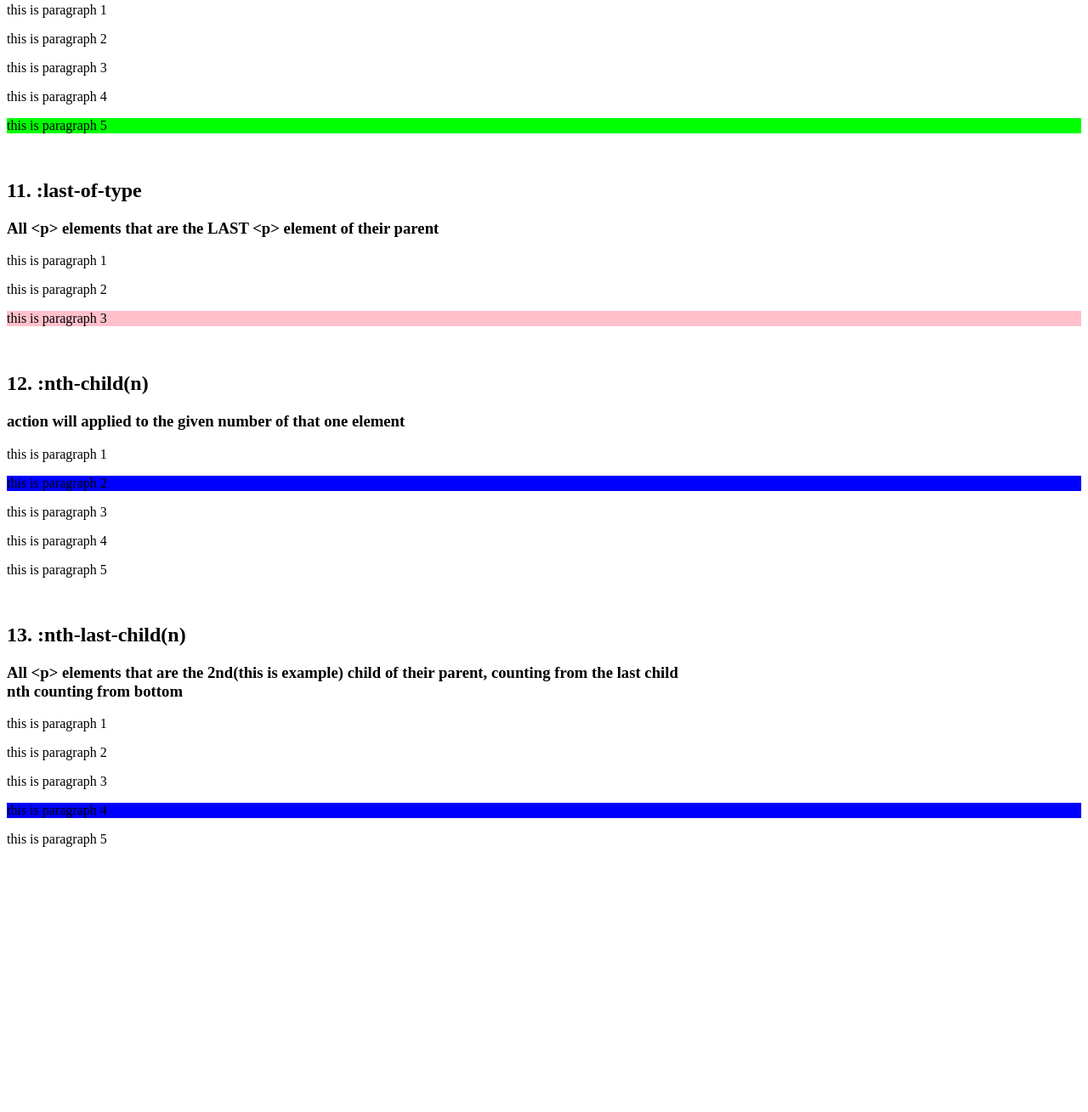
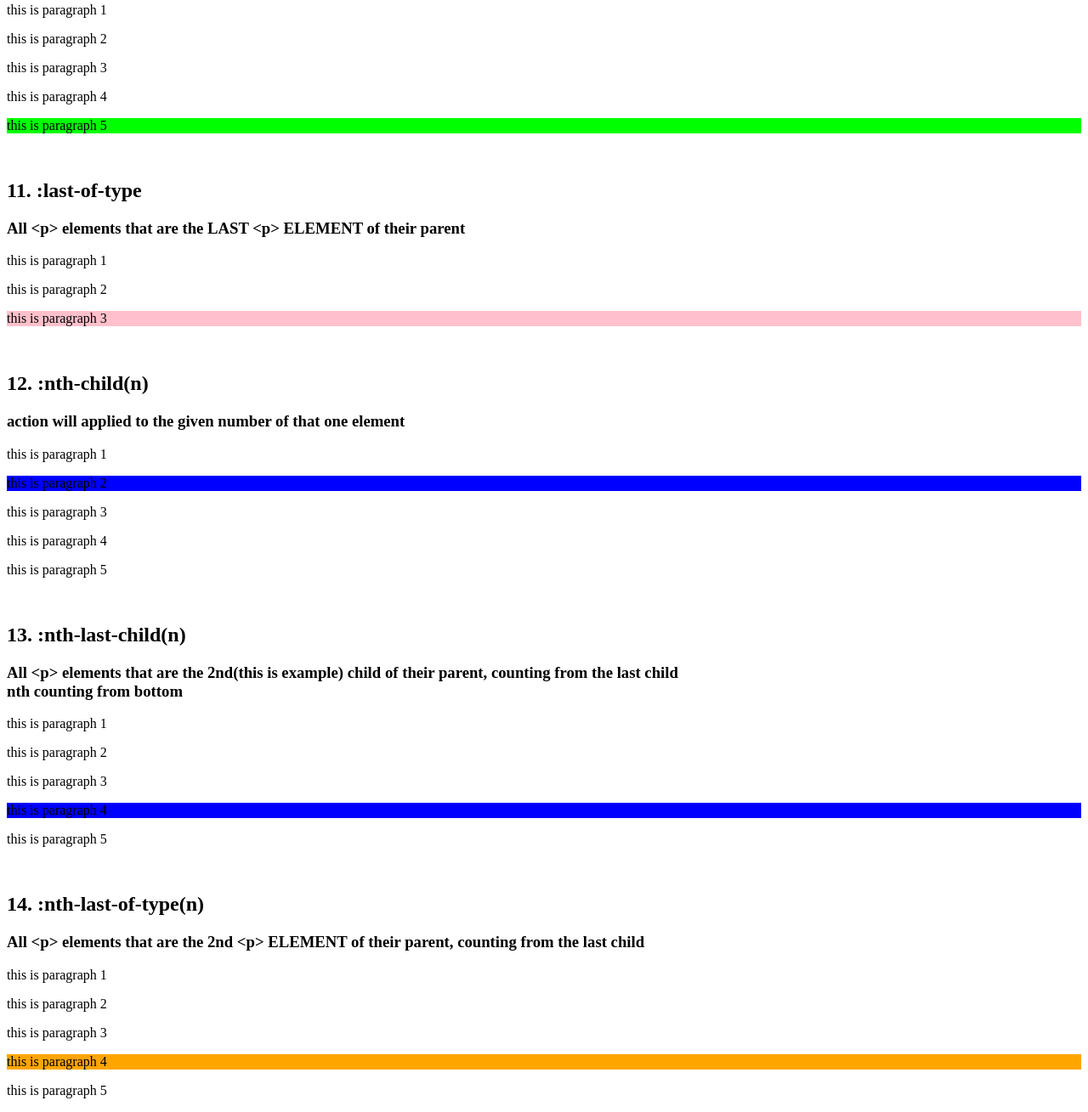
Before and after one commit to konregon/Jquery_ALL, a plain HTML site: page index.html in a window 1280 px wide. Shown: the part 2180-3489 px from the top of the page at 85% size. Before the commit the page ends 3193 px from the top, so only its background shows below. Drawn offline with nearby package versions, Linux system fonts and the light colour scheme.

Commit message:
:nth-last-of-type(n)

```diff
--- a/index.html
+++ b/index.html
@@ -103,7 +103,7 @@
     <br>
 
     <h2>11. :last-of-type</h2>
-    <h3>All &lt;p&gt; elements that are the LAST &lt;p&gt; element of their parent</h3>
+    <h3>All &lt;p&gt; elements that are the LAST &lt;p&gt; ELEMENT of their parent</h3>
     <div class="lastOfType_selector1">
         <p>this is paragraph 1 </p>
         <p>this is paragraph 2 </p>
@@ -134,6 +134,17 @@
         <p>this is paragraph 4 </p>
         <p>this is paragraph 5 </p>
     </div>
+    <br>
+
+    <h2>14. :nth-last-of-type(n)</h2>
+    <h3>All &lt;p&gt; elements that are the 2nd &lt;p&gt; ELEMENT of their parent, counting from the last child</h3>
+    <div class="nthLastOfType_selector">
+        <p>this is paragraph 1 </p>
+        <p>this is paragraph 2 </p>
+        <p>this is paragraph 3 </p>
+        <p>this is paragraph 4 </p>
+        <p>this is paragraph 5 </p>
+    </div>
 
 
 
--- a/selector.js
+++ b/selector.js
@@ -80,3 +80,8 @@ $(document).ready(function(){
 $(document).ready(function(){
     $(".nthLastChild_selector > p:nth-last-child(2)").css("background", "blue");
 });
+
+// 14. :nth-last-of-type(n)
+$(document).ready(function(){
+    $(".nthLastOfType_selector > p:nth-last-of-type(2)").css("background", "orange");
+});
```
